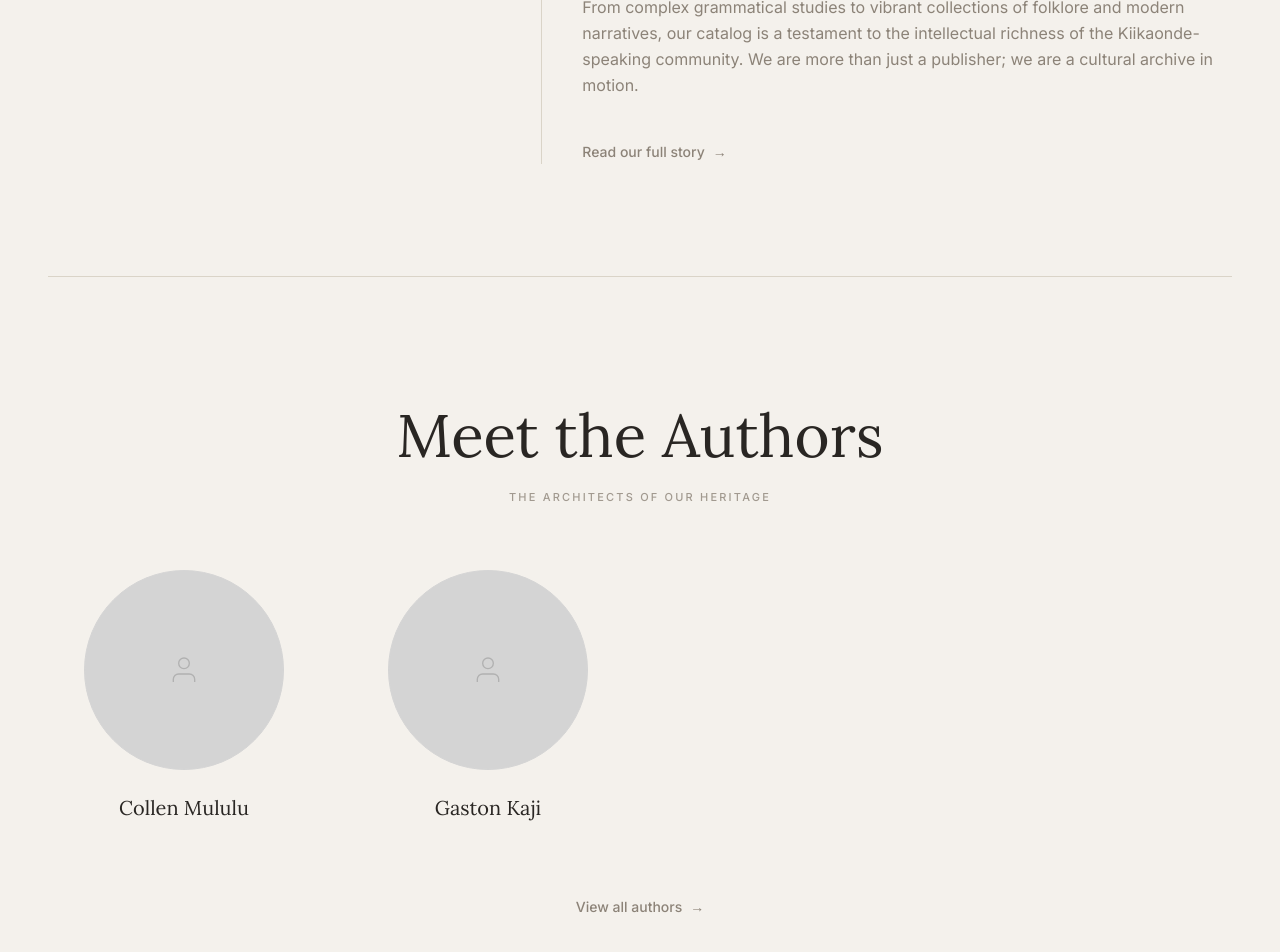
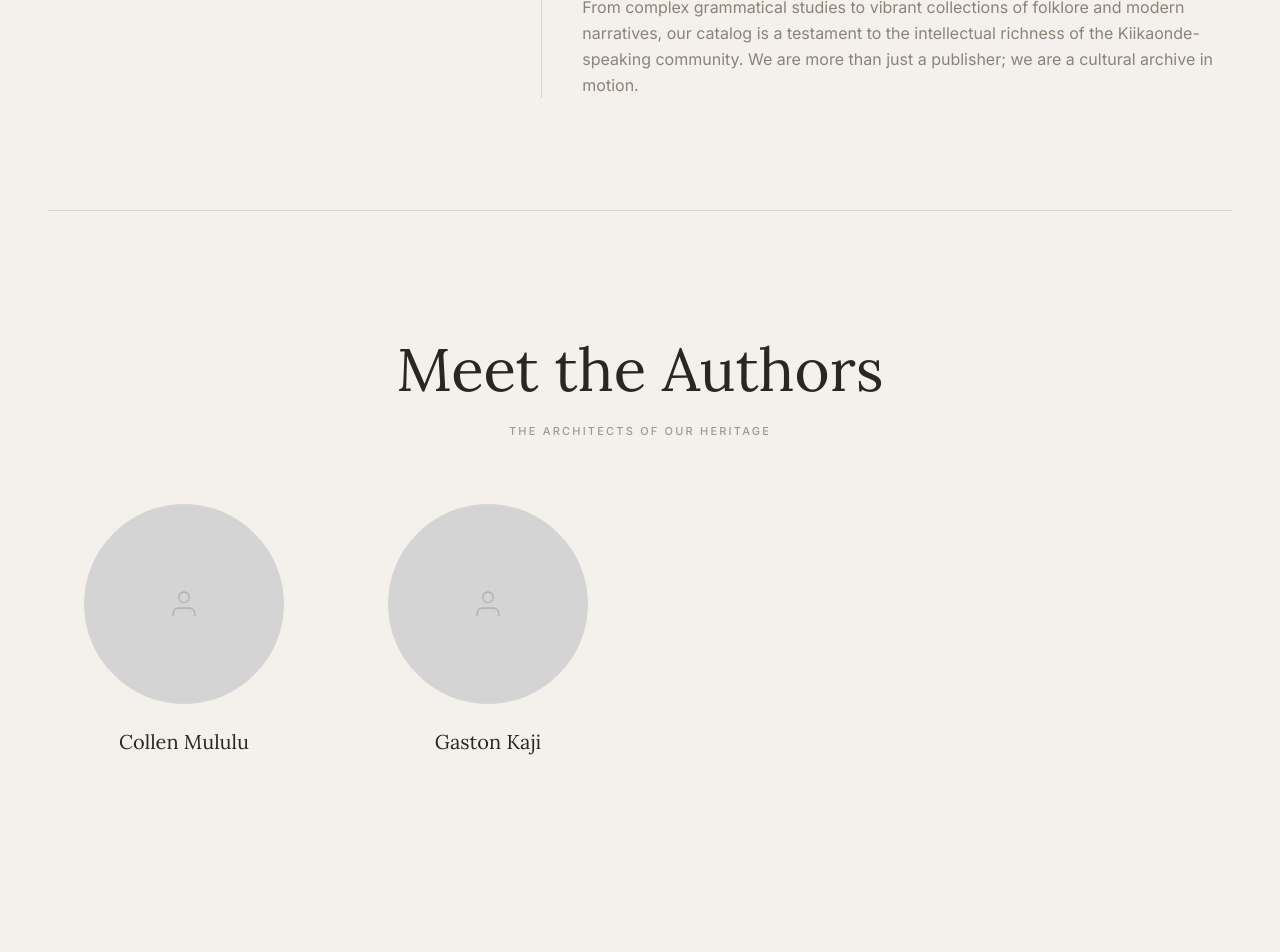
Before and after one commit to lusa8o8/tanga, a Next.js app in the folder artifacts/web/: page / in a window 1280 px wide. Shown: the part 2100-3052 px from the top of the page. Built offline with nearby package versions, Linux system fonts and the light colour scheme; no server answers.

Commit message:
design: remove redundant navigation links from homepage sections

```diff
--- a/artifacts/web/src/app/(public)/page.tsx
+++ b/artifacts/web/src/app/(public)/page.tsx
@@ -135,11 +135,6 @@ export default async function Home() {
               <p>
                 From complex grammatical studies to vibrant collections of folklore and modern narratives, our catalog is a testament to the intellectual richness of the Kiikaonde-speaking community. We are more than just a publisher; we are a cultural archive in motion.
               </p>
-              <div className="pt-4">
-                <Link href="/about" className="inline-flex items-center text-sm font-medium hover:text-primary transition-colors text-muted-foreground">
-                  Read our full story <span aria-hidden="true" className="ml-2">&rarr;</span>
-                </Link>
-              </div>
             </div>
           </div>
         </div>
@@ -178,12 +173,6 @@ export default async function Home() {
             </Link>
           ))}
         </div>
-
-        <div className="mt-16 text-center">
-          <Link href="/authors" className="inline-flex items-center text-sm font-medium hover:text-primary transition-colors text-muted-foreground">
-            View all authors <span aria-hidden="true" className="ml-2">&rarr;</span>
-          </Link>
-        </div>
       </section>
     </div>
   );
```
